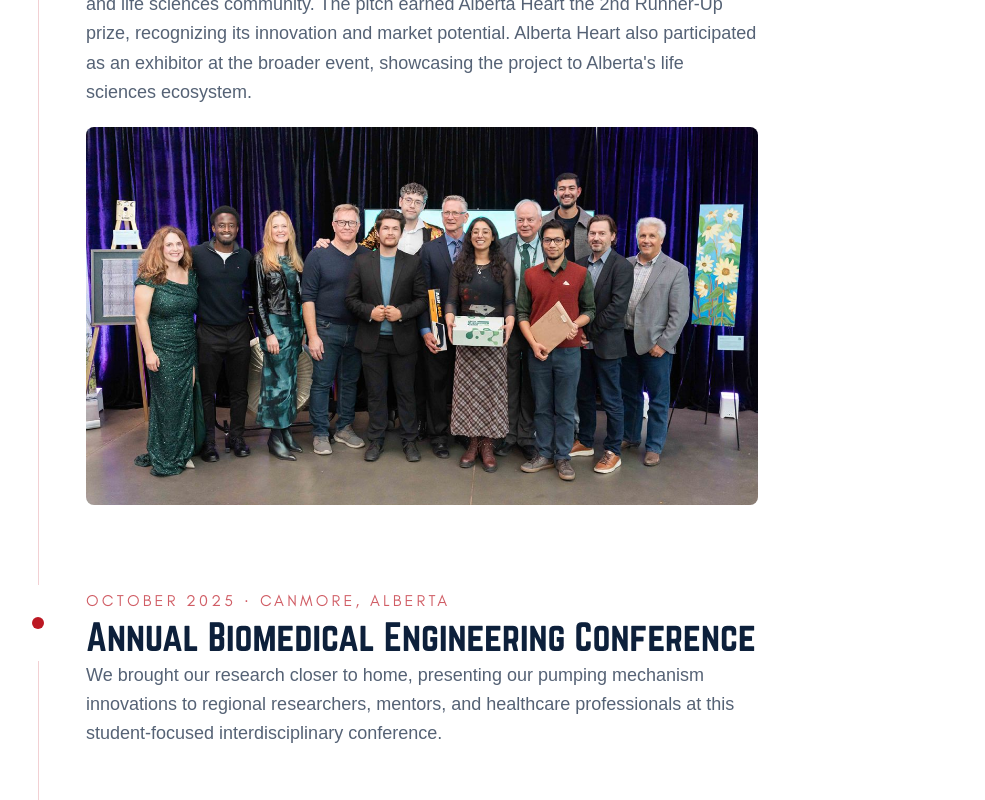
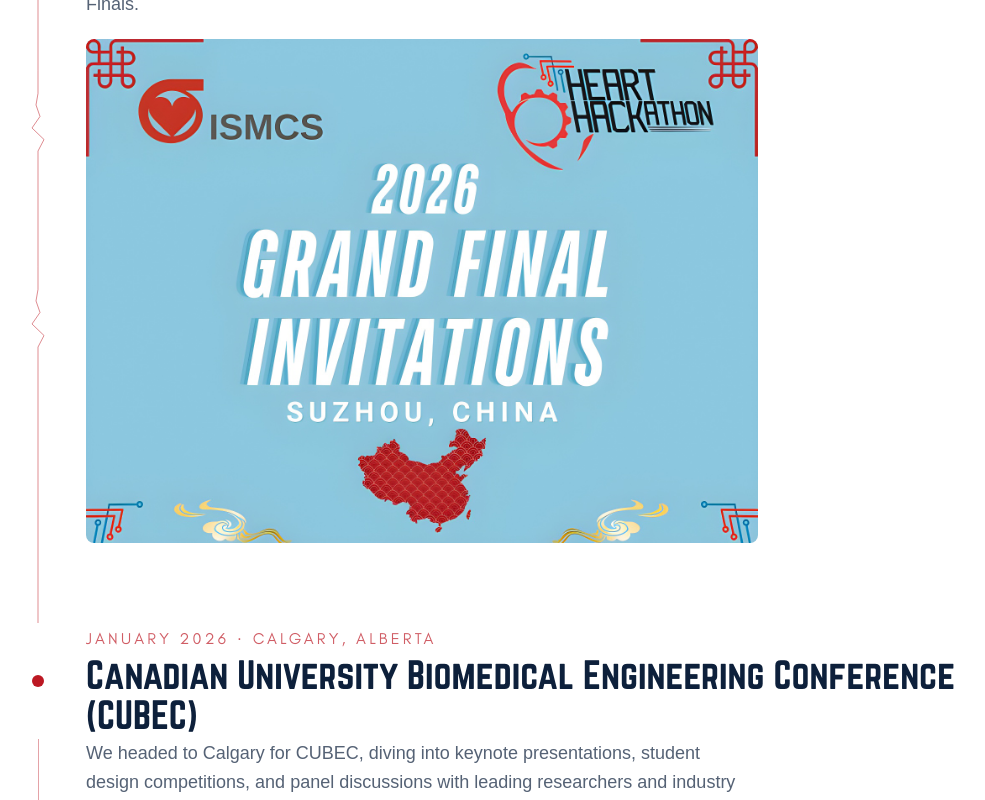
Before and after one commit to albertaheart/alberta-heart-website, a Next.js app: page /conferences in a window 1280 px wide. Shown: the part 620-1420 px from the top of the page, without its empty margins (130-1115 px from the left). Built offline with nearby package versions, Linux system fonts and the light colour scheme; a web font is replaced by a local one.

Commit message:
changed order of conferences, and fixed team name

```diff
--- a/app/conferences/_components/global-impact-section.tsx
+++ b/app/conferences/_components/global-impact-section.tsx
@@ -21,7 +21,7 @@ export default function GlobalImpactSection() {
       <div className="mt-14 grid grid-cols-[2rem_1fr] gap-x-8">
         {EVENTS.map((event, i) => {
           const isLast = i === EVENTS.length - 1;
-          const leadsToLast = i === EVENTS.length - 2;
+          const leadsToSecond = i === 0;
 
           return (
             <Fragment key={`${event.date}-${event.name}`}>
@@ -49,17 +49,17 @@ export default function GlobalImpactSection() {
               {/* Col 1: vertical line (or EKG), full height of body row */}
               <div className="flex justify-center">
                 {!isLast ? (
-                  leadsToLast ? (
+                  leadsToSecond ? (
                     <EkgTrace
                       vertical
                       animated
                       className="h-full w-4"
-                      colorClassName="text-light-red/40"
+                      colorClassName="text-light-red"
                       strokeWidth={0.5}
                       duration="3s"
                     />
                   ) : (
-                    <span className="h-full w-px bg-light-red/20" />
+                    <span className="h-full w-px bg-light-red/40" />
                   )
                 ) : null}
               </div>
--- a/app/conferences/_components/timeline-data.tsx
+++ b/app/conferences/_components/timeline-data.tsx
@@ -15,21 +15,40 @@ export type TimelineEntry = {
   aspect?: string; // Tailwind aspect-ratio class, defaults to "aspect-16/9"
 };
 
+// Events in chronological order
+// Most recent events first
 export const EVENTS: TimelineEntry[] = [
   {
-    date: "September 2025",
-    location: "Edmonton, Alberta",
-    name: "Life Sciences Week Pitch Competition",
+    date: "Upcoming",
+    location: "Suzhou, China",
+    name: "Heart Hackathon Finals",
     description:
-      "Former Project Manager, Saugat KC, delivered Alberta Heart's pitch at this annual event that brings together leaders, investors, and innovators from Alberta's health and life sciences community. The pitch earned Alberta Heart the 2nd Runner-Up prize, recognizing its innovation and market potential. Alberta Heart also participated as an exhibitor at the broader event, showcasing the project to Alberta's life sciences ecosystem.",
-  image: LifeSciencesWeekImage,
+      "Building on our success, we are actively expanding our device capabilities to send an even larger delegation of members to compete at the next Heart Hackathon Finals.",
+    image: HeartHackathonFinalsImage,
+    aspect: "aspect-[4/3]",
   },
   {
-    date: "October 2025",
-    location: "Canmore, Alberta",
-    name: "Annual Biomedical Engineering Conference",
+    date: "January 2026",
+    location: "Calgary, Alberta",
+    name: "Canadian University Biomedical Engineering Conference (CUBEC)",
     description:
-      "We brought our research closer to home, presenting our pumping mechanism innovations to regional researchers, mentors, and healthcare professionals at this student-focused interdisciplinary conference.",
+      "We headed to Calgary for CUBEC, diving into keynote presentations, student design competitions, and panel discussions with leading researchers and industry professionals. A career fair rounded things out, giving our members a shot at networking and professional development.",
+    image: CUBECImage,
+  },
+  {
+    date: "December 2025",
+    location: "Vienna, Austria",
+    name: "ISMCS Conference",
+    description: (
+      <>
+        Our research abstract on the heart&apos;s pumping mechanism was selected
+        for a poster presentation at the International Society for Mechanical
+        Circulatory Support (ISMCS) conference, showcasing our findings to top
+        global clinicians and industry leaders.
+      </>
+    ),
+    image: ISMCSImage,
+    aspect: "aspect-[4/3]",
   },
   {
     date: "December 2025",
@@ -48,35 +67,18 @@ export const EVENTS: TimelineEntry[] = [
     image: HeartHackathonImage,
   },
   {
-    date: "December 2025",
-    location: "Vienna, Austria",
-    name: "ISMCS Conference",
-    description: (
-      <>
-        Our research abstract on the heart&apos;s pumping mechanism was selected
-        for a poster presentation at the International Society for Mechanical
-        Circulatory Support (ISMCS) conference, showcasing our findings to top
-        global clinicians and industry leaders.
-      </>
-    ),
-    image: ISMCSImage,
-    aspect: "aspect-[4/3]",
+    date: "October 2025",
+    location: "Canmore, Alberta",
+    name: "Annual Biomedical Engineering Conference",
+    description:
+      "We brought our research closer to home, presenting our pumping mechanism innovations to regional researchers, mentors, and healthcare professionals at this student-focused interdisciplinary conference.",
   },
   {
-    date: "January 2026",
-    location: "Calgary, Alberta",
-    name: "Canadian University Biomedical Engineering Conference (CUBEC)",
+    date: "September 2025",
+    location: "Edmonton, Alberta",
+    name: "Life Sciences Week Pitch Competition",
     description:
-      "We headed to Calgary for CUBEC, diving into keynote presentations, student design competitions, and panel discussions with leading researchers and industry professionals. A career fair rounded things out, giving our members a shot at networking and professional development.",
-    image: CUBECImage,
-  },
-  {
-    date: "Upcoming",
-    location: "Suzhou, China",
-    name: "Heart Hackathon Finals",
-    description:
-      "Building on our success, we are actively expanding our device capabilities to send an even larger delegation of members to compete at the next Heart Hackathon Finals.",
-    image: HeartHackathonFinalsImage,
-    aspect: "aspect-[4/3]",
+      "Former Project Manager, Saugat KC, delivered Alberta Heart's pitch at this annual event that brings together leaders, investors, and innovators from Alberta's health and life sciences community. The pitch earned Alberta Heart the 2nd Runner-Up prize, recognizing its innovation and market potential. Alberta Heart also participated as an exhibitor at the broader event, showcasing the project to Alberta's life sciences ecosystem.",
+    image: LifeSciencesWeekImage,
   },
 ];
--- a/app/team/teams-data.ts
+++ b/app/team/teams-data.ts
@@ -175,7 +175,7 @@ export const TEAMS: Team[] = [
   },
   {
     index: "04",
-    name: "Alberta Bot",
+    name: "Alberta Heart Bot",
     tagline: "Software & Automation",
     description:
       "Builds the internal software tools and automation pipelines that streamline operations and accelerate innovation across the entire club.",
```
